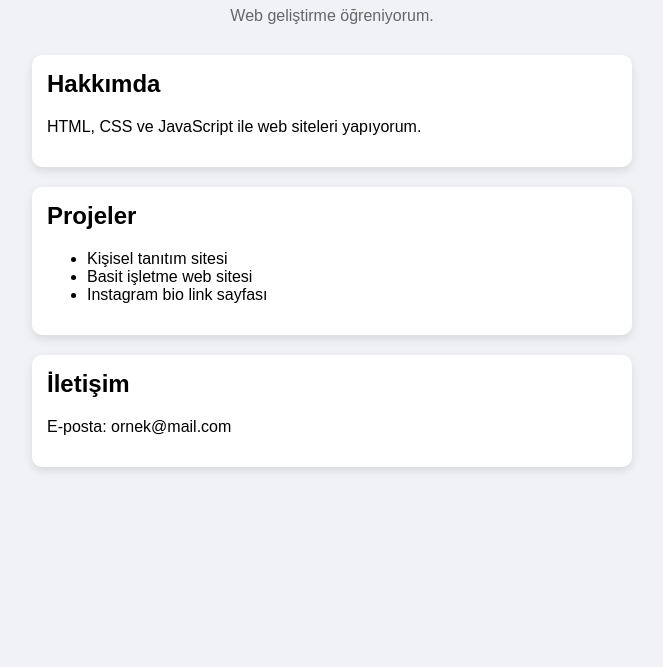
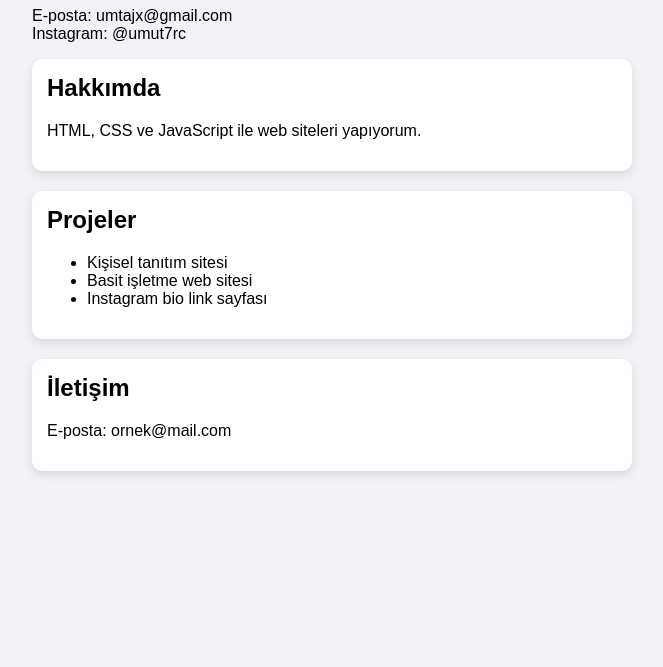
Before and after one commit to wloxy7/ilk-web-sitem, a plain HTML site: page index.html in a window 1280 px wide. Shown: the part 133-800 px from the top of the page, without its empty margins (308-971 px from the left). Drawn offline with Linux system fonts and the light colour scheme.

Commit message:
Update index.html

```diff
--- a/index.html
+++ b/index.html
@@ -8,7 +8,10 @@
   <body>
   <div class="container">
     <h1>Merhaba, ben Wloxy</h1>
-    <p class="subtitle">Web geliştirme öğreniyorum.</p>
+<p>
+E-posta: umtajx@gmail.com <br>
+Instagram: @umut7rc
+</p>
 
     <div class="card">
       <h2>Hakkımda</h2>
```
